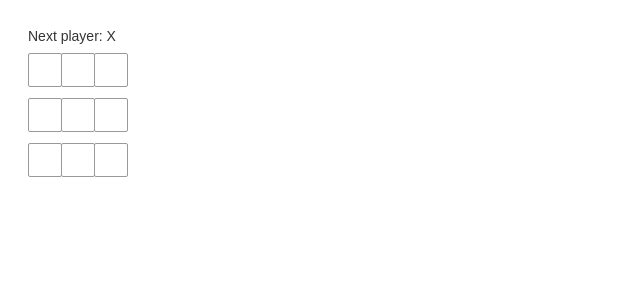
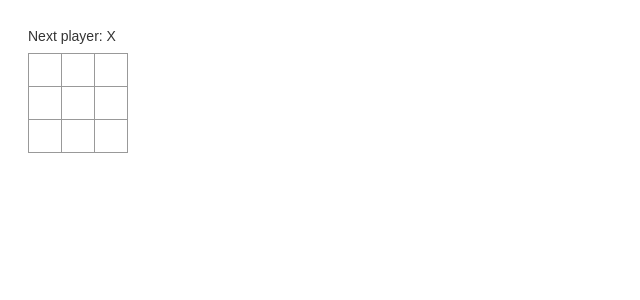
Before and after one commit to kaicarver/svelte-demo-debug, a Svelte app: page / in a window 1280 px wide. Shown: the top 300 px of the page, without its empty margins (0-640 px from the left). Built offline with nearby package versions, Linux system fonts and the light colour scheme.

Commit message:
fix appearance of blank board no rounded corners on buttons cancel weird margin bottom from standard global.css

```diff
--- a/src/Square.svelte
+++ b/src/Square.svelte
@@ -13,6 +13,8 @@
     height: 34px;
     margin-right: -1px;
     margin-top: -1px;
+    margin-bottom: 0px;
+    border-radius: 0px;
     padding: 0;
     text-align: center;
     width: 34px;
```
